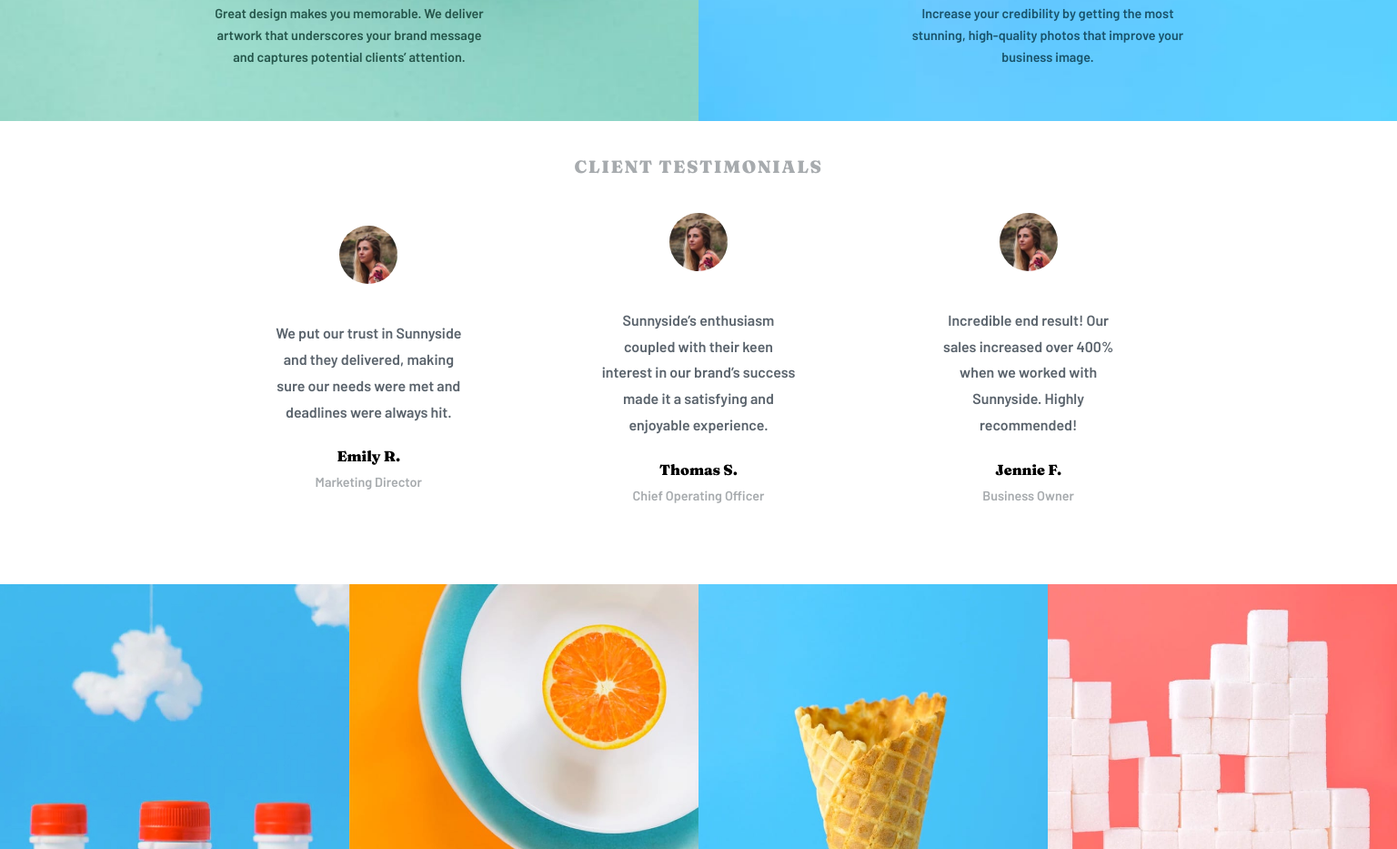
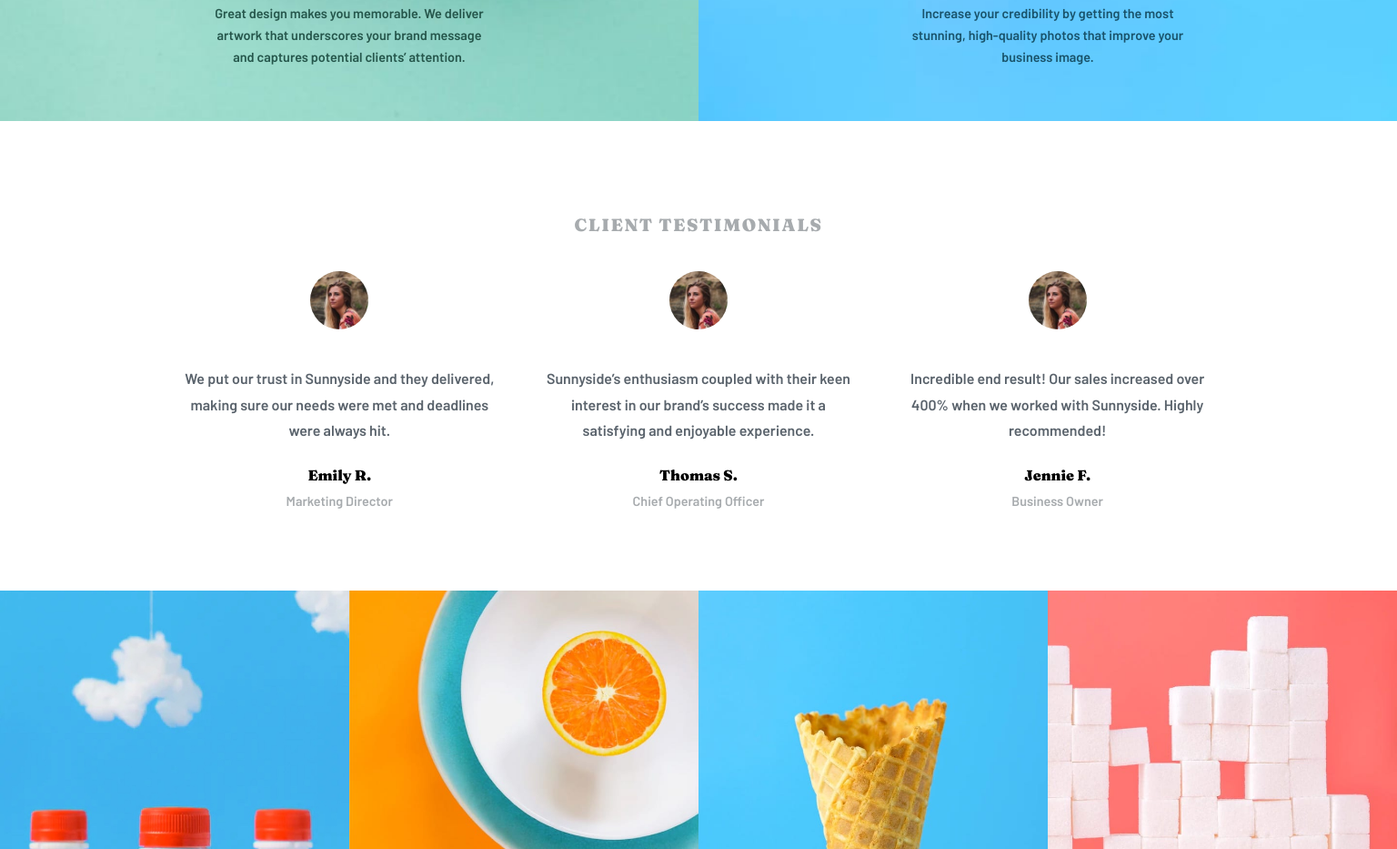
Before and after one commit to VishnuKumar750/agency_landing_page, a plain HTML site: page index.html in a window 1536 px wide. Shown: the part 1919-2852 px from the top of the page at 91% size. Drawn offline with Linux system fonts and the light colour scheme.

Commit message:
Add files via upload

```diff
--- a/style.css
+++ b/style.css
@@ -470,6 +470,9 @@ footer > div > ul {
         grid-row: 1;
     }
 
+    .testimony {
+        margin: 4em 0 2em 0;
+    }
 
     .testi > p {
         width: 13.5em;
@@ -508,8 +511,15 @@ footer > div > ul {
 }
 
 @media  screen and (min-width: 1440px) {
+    .testimony {
+        margin: 4em 0 2em 0;
+    }
     .testimony > div {
-        width: 68em;
+        width: 74em;
+    }
+
+    .testi > p {
+        width: 22em;
     }
 
     .item1 {
```
